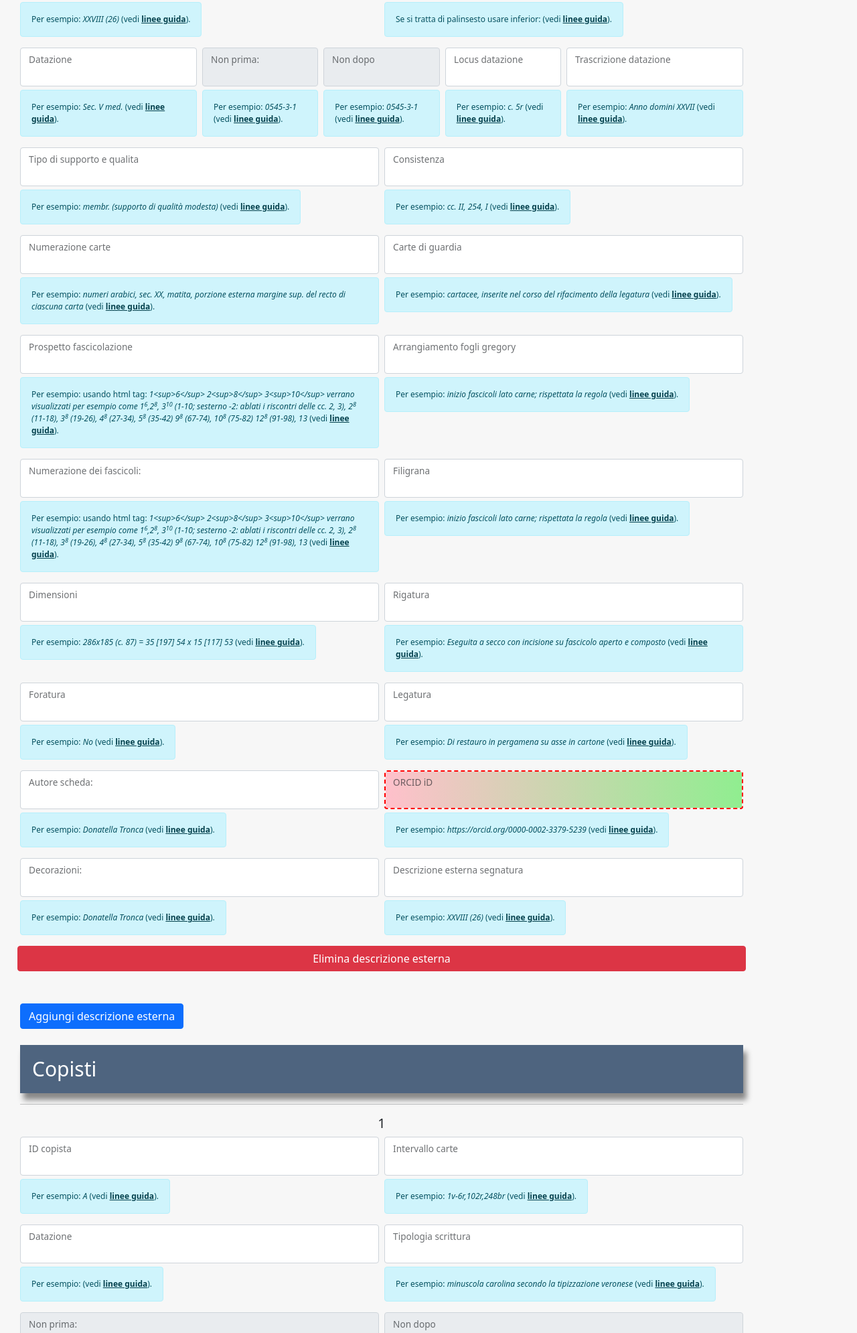
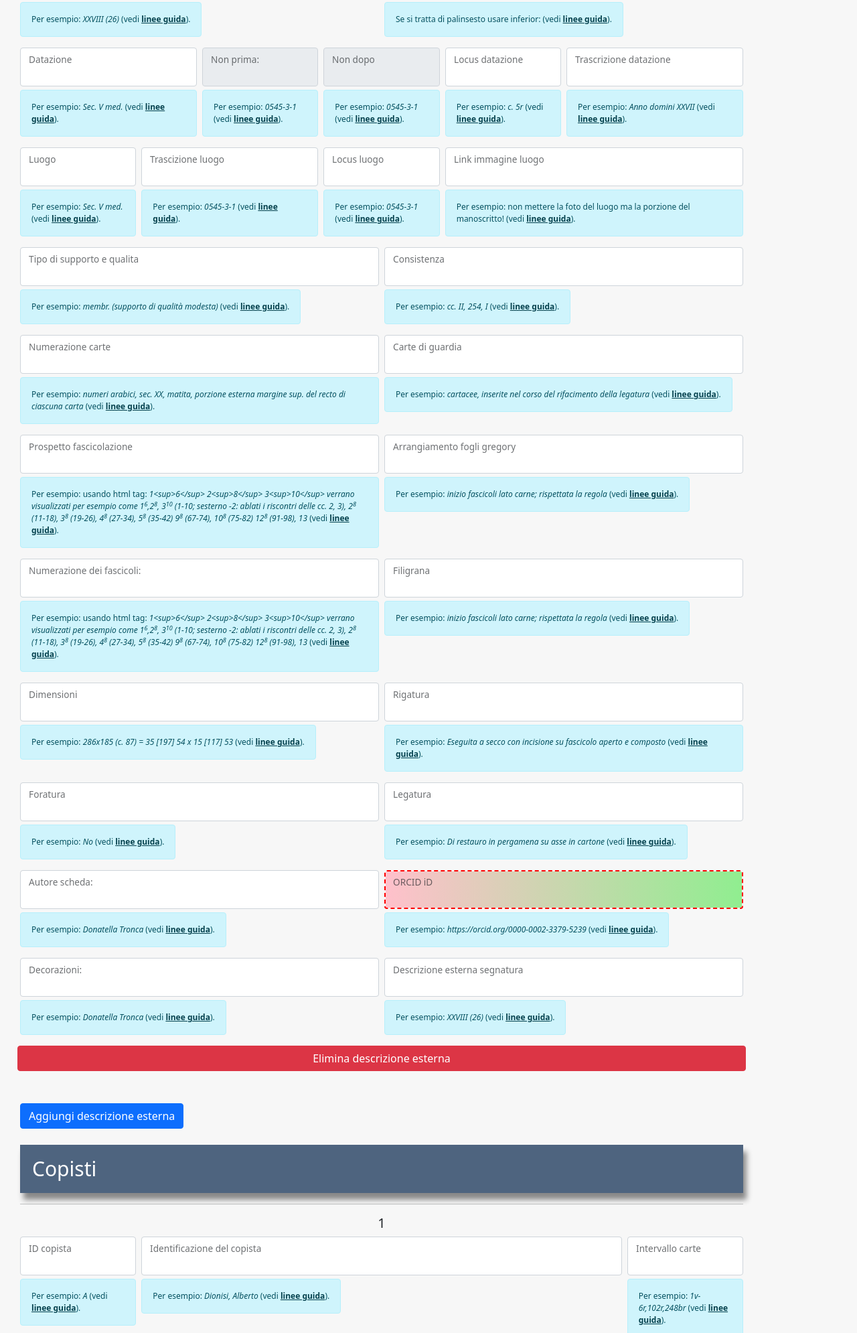
Before and after one commit to giacomomarchioro/capitcatalog, a Flask app: page /insertfield/1 in a window 1280 px wide. Shown: the part 952-2942 px from the top of the page at 67% size. Run offline with Flask 2, Linux system fonts and the light colour scheme; data that the repository does not hold is empty.

Commit message:
Aggiunti luogo, trascrizione, lingue

```diff
--- a/app.py
+++ b/app.py
@@ -92,6 +92,7 @@ class Storia_del_manoscritto(Form):
     Id_auto_inc = StringField("Id auto inc",
         validators=[ ],render_kw={'class':"form-control",}
     )
+
     Id_AT = StringField("Id",
             validators=[ ],render_kw={'class':"form-control",}
         )
@@ -140,6 +141,9 @@ class AnnotazioniMarg(Form):
     Id_auto_inc = StringField("Id auto inc",
         validators=[ ],render_kw={'class':"form-control",}
     )
+    identificazione = StringField("identificazione",
+                         validators=[], render_kw={'class': "form-control"}
+                         )
     Id_anno = StringField("ID annotazioni marginali",
             validators=[ ],render_kw={'class':"form-control",}
         )
@@ -196,6 +200,9 @@ class Copisti(Form):
     id_cop = StringField("Id copisti",
                          validators=[], render_kw={'class': "form-control"}
                          )
+    identificazione = StringField("identificazione",
+                         validators=[], render_kw={'class': "form-control"}
+                         )
     intervallo_carte = StringField("Intervallo carte",
                                    validators=[], render_kw={'class': "form-control"}
                                    )
@@ -228,6 +235,8 @@ class DescInt(Form):
     titolo = StringField("Titolo",
                          validators=[], render_kw={'class': "form-control", }
                          )
+    lingua = SelectField("Lingua", choices=[('Latino', 'Latino'),('Volgare italiano', 'Volgare italiano'), ('Italiano', 'Italiano'),('Greco antico', 'Greco antico'),('Greco ellenistico (Koinè)', 'Greco ellenistico (Koinè)'),('Ebraico', 'Ebraico'),(r'ge῾ez',r"ge῾ez") ],render_kw={'class': "form-control", })
+
     descid = StringField("ID descrizione interna padre",
                          #validators=[Regexp('^[1-9]\d*(\.[1-9]\d*)*$',message='ID non valido')],
                          render_kw={'class': "form-control",
@@ -249,7 +258,7 @@ class DescInt(Form):
     rubrica = StringField("Rubrica",
                           render_kw={'class': "form-control", }
                           )
-    Descrizione_Esterna_Segnatura = StringField("Descrizione esterna segnatura",
+    Descrizione_Esterna_Segnatura = StringField("ID Descrizione esterna di riferimento",
                                                 validators=[], render_kw={'class': "form-control", }
                                                 )
     Descrizione_interna_id = StringField("Descrizione interna ID",
@@ -279,6 +288,18 @@ class DescEst(Form):
                             )
     non_dopo =  StringField("Non dopo",
                             validators=[], render_kw={'class': "form-control",'disabled': 'disabled' }
+                            )
+    luogo = StringField("Luogo",
+                            validators=[], render_kw={'class': "form-control", }
+                            )
+    trascrizione_luogo = StringField("Trascrizione luogo",
+                            validators=[], render_kw={'class': "form-control", }
+                            )
+    locus_luogo = StringField("Locus luogo",
+                            validators=[], render_kw={'class': "form-control", }
+                            )
+    link_immagine_luogo = StringField("Link immagine luogo",
+                            validators=[], render_kw={'class': "form-control", }
                             )
     tipo_di_supporto_e_qualita = StringField("Tipo di supporto e qualita",
                                              validators=[], render_kw={'class': "form-control", }
--- a/templates/macros.html
+++ b/templates/macros.html
@@ -102,7 +102,55 @@ this should match `loop.index0`, and for the template it should be
 
 
       </div>
+        <!-- luogo e trascrizione -->
+        <div class="row g-2">
+          <div class="col-lg-2">
+            <div class="form-floating">
+              {{subform.luogo}}
+              <label for="floatingInputGrid1">Luogo</label>
+            </div>
+            <div class="alert alert-info " role="alert">
+              <b>Per esempio:</b> <i>Sec. V med.</i> (vedi <a href={{"".join([url_for("lineeguidacat"),"#datazione"])}}
+                class="alert-link">linee guida</a>).
+            </div>
+          </div>
+          <div class="col-lg-3">
+            <div class="form-floating">
+              {{subform.trascrizione_luogo}}
+              <label for="floatingInputGrid0">Trascizione luogo</label>
+            </div>
+            <div class="alert alert-info " role="alert">
+              <b>Per esempio:</b> <i>0545-3-1</i> (vedi <a href={{"".join([url_for("lineeguidacat"),"#datazione"])}}
+                class="alert-link"
+                title="La segnatura rappresenta il un identificativo univocod del codice in questo catalogo viene mantenuta la segnatura moderna e tra parentesi tonde quella antica.">linee
+                guida</a>).
+            </div>
+          </div>
 
+          <div class="col-lg-2">
+            <div class="form-floating">
+              {{subform.locus_luogo}}
+              <label for="floatingInputGrid1">Locus luogo</label>
+            </div>
+            <div class="alert alert-info " role="alert">
+              <b>Per esempio:</b> <i>0545-3-1</i> (vedi <a href={{"".join([url_for("lineeguidacat"),"#datazione"])}}
+                class="alert-link">linee guida</a>).
+            </div>
+          </div>
+          <div class="col-lg-5">
+            <div class="form-floating">
+              {{subform.link_immagine_luogo}}
+              <label for="floatingInputGrid1">Link immagine luogo</label>
+            </div>
+            <div class="alert alert-info " role="alert">
+              <b>Per esempio:</b> non mettere la foto del luogo ma la porzione del manoscritto! (vedi <a href={{"".join([url_for("lineeguidacat"),"#datazione"])}}
+                class="alert-link">linee guida</a>).
+            </div>
+          </div>
+          </div>
+
+
+        </div>
     <div class="row g-2">
 
       <div class="col-md">
@@ -182,7 +230,6 @@ this should match `loop.index0`, and for the template it should be
         </div>
       </div>
     </div>
-
     <div class="row g-2">
 
       <div class="col-md">
@@ -212,7 +259,6 @@ this should match `loop.index0`, and for the template it should be
         </div>
       </div>
     </div>
-
     <div class="row g-2">
 
       <div class="col-md">
@@ -320,7 +366,6 @@ this should match `loop.index0`, and for the template it should be
     <div class="row g-2">
       <button type="button" class="remove_0 btn btn-danger">Elimina descrizione esterna</button>
     </div>
-  </div>
   <br><br>
 </div>
 {%- endmacro %}
@@ -334,7 +379,7 @@ this should match `loop.index0`, and for the template it should be
     <h5 id="descrizione_interna-{{ index }}-formH" class="text-center">1</h5>
     <div class="row g-2">
 
-      <div class="col-md">
+      <div class="col-lg-4">
         <div class="form-floating">
           {{subform.autore}}
           <label for="floatingInputGridDI0">Autore</label>
@@ -345,7 +390,7 @@ this should match `loop.index0`, and for the template it should be
         </div>
       </div>
 
-      <div class="col-md">
+      <div class="col-lg-6">
         <div class="form-floating">
           {{subform.titolo}}
           <label for="floatingInputGridDI1">Titolo</label>
@@ -355,13 +400,24 @@ this should match `loop.index0`, and for the template it should be
             class="alert-link">linee guida</a>).
         </div>
       </div>
+
+      <div class="col-lg-2">
+        <div class="form-floating">
+          {{subform.lingua}}
+          <label for="floatingInputGridDI2">Lingua:</label>
+        </div>
+        <div class="alert alert-info" role="alert">
+          <b>Selezionare la lingua prevalente del testo</b> (vedi <a href={{"".join([url_for("lineeguidacat"),"#titolo"])}}
+            class="alert-link">linee guida</a>).
+        </div>
+      </div>
     </div>
 
     <div class="row g-2">
       <div class="col-md">
         <div class="form-floating">
           {{subform.Descrizione_Esterna_Segnatura}}
-          <label for="floatingInputGridDI7">Descrizione esterna segnatura</label>
+          <label for="floatingInputGridDI7">Descrizione esterna ID</label>
         </div>
         <div class="alert alert-info" role="alert">
           <b>Per esempio:</b> <i>XXVIII (26)</i> (vedi <a
@@ -456,7 +512,7 @@ this should match `loop.index0`, and for the template it should be
       <div class="col-md">
         <div class="form-floating">
           {{subform.descid}}
-          <label for="floatingInputGridDI2">ID descrizione interna <i>"padre"</i></label>
+          <label for="floatingInputGridDI2">ID descrizione esterna a cui fa riferimento</label>
         </div>
         {% for field, errors in subform.errors.items() %}
         <div class="alert alert-danger" role="alert">
@@ -487,7 +543,7 @@ this should match `loop.index0`, and for the template it should be
     <h5 id="copisti-{{ index }}-formH" class="text-center">1</h5>
     <div class="row g-2">
 
-      <div class="col-md">
+      <div class="col-lg-2">
         <div class="form-floating">
           {{subform.id_cop}}
           <label for="floatingInputGridDIC0">ID copista</label>
@@ -497,8 +553,17 @@ this should match `loop.index0`, and for the template it should be
             class="alert-link">linee guida</a>).
         </div>
       </div>
-
-      <div class="col-md">
+      <div class="col-lg-8">
+        <div class="form-floating">
+          {{subform.identificazione}}
+          <label for="floatingInputGridDICz">Identificazione del copista</label>
+        </div>
+        <div class="alert alert-info" role="alert">
+          <b>Per esempio:</b> <i>Dionisi, Alberto</i> (vedi <a href={{"".join([url_for("lineeguidacat"),"#id"])}}
+            class="alert-link">linee guida</a>).
+        </div>
+      </div>
+      <div class="col-lg-2">
         <div class="form-floating">
           {{subform.intervallo_carte}}
           <label for="floatingInputGridDIC1">Intervallo carte</label>
@@ -511,7 +576,7 @@ this should match `loop.index0`, and for the template it should be
     </div>
     <div class="row g-2">
 
-      <div class="col-md">
+      <div class="col-lg-8">
         <div class="form-floating">
           {{subform.datazione}}
           <label for="floatingInputGridDIC2">Datazione</label>
@@ -521,21 +586,7 @@ this should match `loop.index0`, and for the template it should be
             class="alert-link">linee guida</a>).
         </div>
       </div>
-
-      <div class="col-md">
-        <div class="form-floating">
-          {{subform.tipologia_scrittura}}
-          <label for="floatingInputGridDIC3">Tipologia scrittura</label>
-        </div>
-        <div class="alert alert-info" role="alert">
-          <b>Per esempio:</b> <i>minuscola carolina secondo la tipizzazione veronese</i> (vedi <a
-            href={{"".join([url_for("lineeguidacat"),"#tipologia_scrittura"])}} class="alert-link">linee guida</a>).
-        </div>
-      </div>
-    </div>
-    <div class="row g-2">
-
-      <div class="col-md">
+      <div class="col-lg-2">
         <div class="form-floating">
           {{subform.non_prima}}
           <label for="floatingInputGrid0">Non prima:</label>
@@ -548,7 +599,7 @@ this should match `loop.index0`, and for the template it should be
         </div>
       </div>
 
-      <div class="col-md">
+      <div class="col-lg-2">
         <div class="form-floating">
           {{subform.non_dopo}}
           <label for="floatingInputGrid1">Non dopo</label>
@@ -556,6 +607,19 @@ this should match `loop.index0`, and for the template it should be
         <div class="alert alert-info " role="alert">
           <b>Per esempio:</b> <i>0545-3-1</i> (vedi <a href={{"".join([url_for("lineeguidacat"),"#datazione"])}}
             class="alert-link">linee guida</a>).
+        </div>
+      </div>
+
+    </div>
+    <div class="row g-2">
+      <div class="col-md">
+        <div class="form-floating">
+          {{subform.tipologia_scrittura}}
+          <label for="floatingInputGridDIC3">Tipologia scrittura</label>
+        </div>
+        <div class="alert alert-info" role="alert">
+          <b>Per esempio:</b> <i>minuscola carolina secondo la tipizzazione veronese</i> (vedi <a
+            href={{"".join([url_for("lineeguidacat"),"#tipologia_scrittura"])}} class="alert-link">linee guida</a>).
         </div>
       </div>
     </div>
@@ -588,7 +652,7 @@ this should match `loop.index0`, and for the template it should be
   <div>
     <h5 id="annotazioni_marginali-{{ index }}-formH" class="text-center">1</h5>
     <div class="row g-2">
-      <div class="col-md">
+      <div class="col-lg-2">
         <div class="form-floating">
           {{subform.Id_auto_inc}}
           <label for="floatingInputGridDIX0">Id auto inc</label>
@@ -598,8 +662,17 @@ this should match `loop.index0`, and for the template it should be
             class="alert-link">linee guida</a>).
         </div>
       </div>
-
-      <div class="col-md">
+      <div class="col-lg-8">
+        <div class="form-floating">
+          {{subform.identificazione}}
+          <label for="floatingInputGridDIX0">Identifiazione della mano</label>
+        </div>
+        <div class="alert alert-info" role="alert">
+          <b>Per esempio:</b> <i>Dionisi, Alberto</i> (vedi <a href={{"".join([url_for("lineeguidacat"),"#Id_auto_inc"])}}
+            class="alert-link">linee guida</a>).
+        </div>
+      </div>
+      <div class="col-lg-2">
         <div class="form-floating">
           {{subform.Id_anno}}
           <label for="floatingInputGridDIX1">Id annotazione marginale</label>
```
